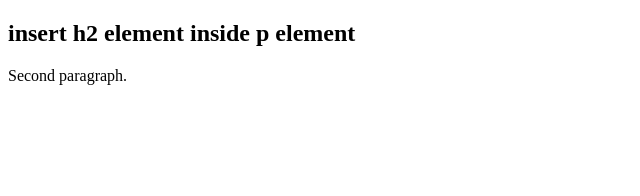
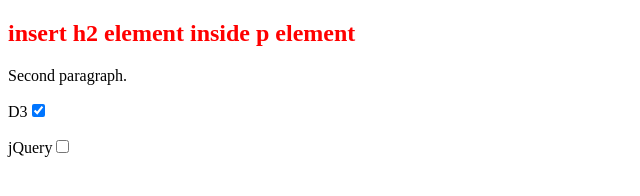
Before and after one commit to TadesseDev/Data-visuallization-with-D3.JS, a plain HTML site: page index.html in a window 1280 px wide. Shown: the whole page, without its empty margins (0-640 px from the left). Drawn offline with nearby package versions, Linux system fonts and the light colour scheme.

Commit message:
Apply property and classed

```diff
--- a/index.html
+++ b/index.html
@@ -5,6 +5,11 @@
     <meta http-equiv="X-UA-Compatible" content="IE=edge" />
     <meta name="viewport" content="width=device-width, initial-scale=1.0" />
     <script src="https://d3js.org/d3.v7.min.js"></script>
+    <style>
+    .error {
+        color: red
+    }
+</style>
     <title>Document</title>
   </head>
   <body>
@@ -14,9 +19,11 @@
         <p>Second paragraph.</p>
       </div>
     </div>
-    <p></p>
+    <p>D3</label><input type="checkbox" />
+<p>jQuery</label><input type="checkbox" />
     <script>
-      d3.select("div").select("p").html("<h2> insert h2 element inside p element </h2>")
+      d3.select("div").select("p").html("<h2> insert h2 element inside p element </h2>").classed("error", true)
+      d3.select("input").property("checked", true)
     </script>
   </body>
 </html>
```
